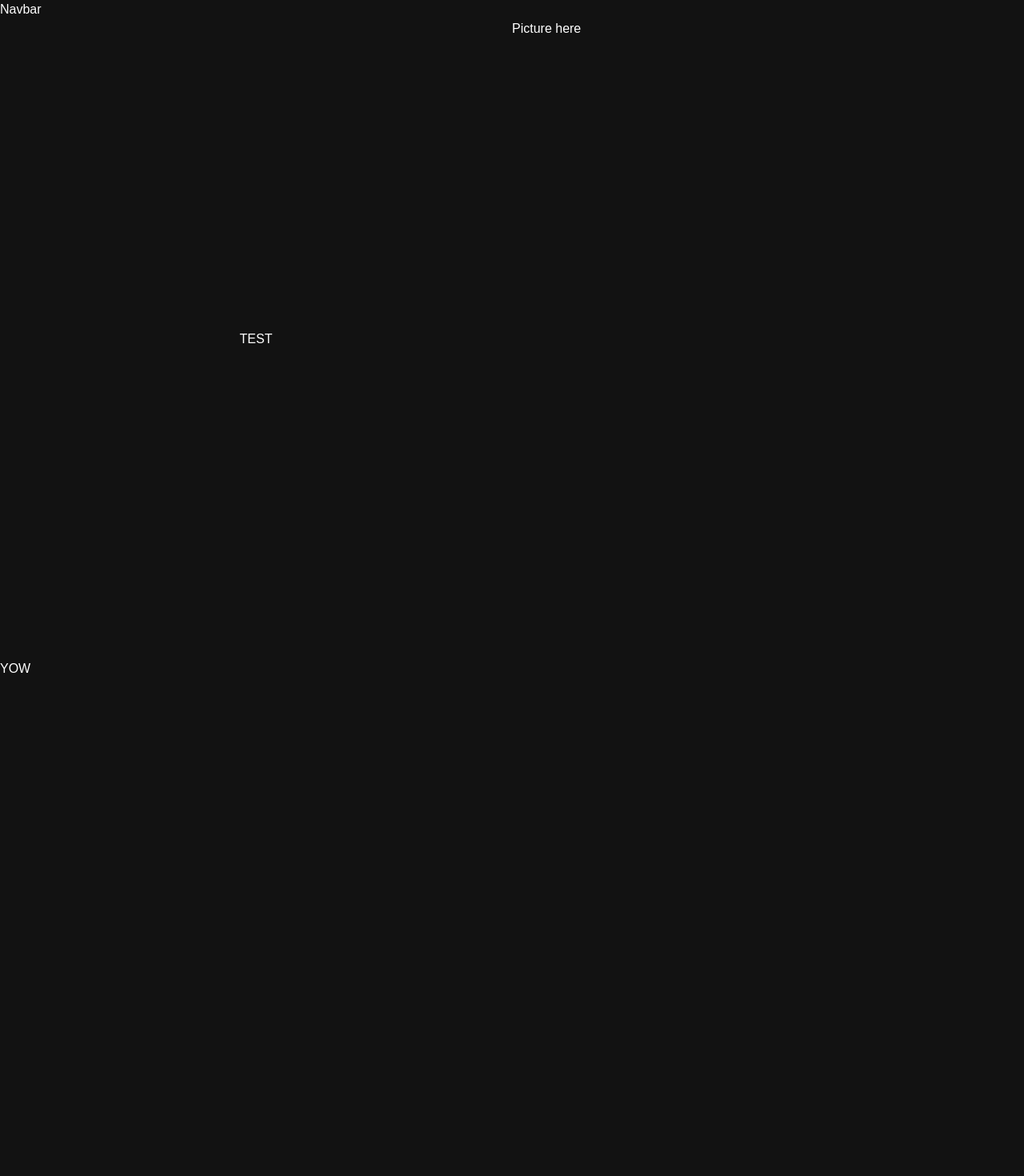
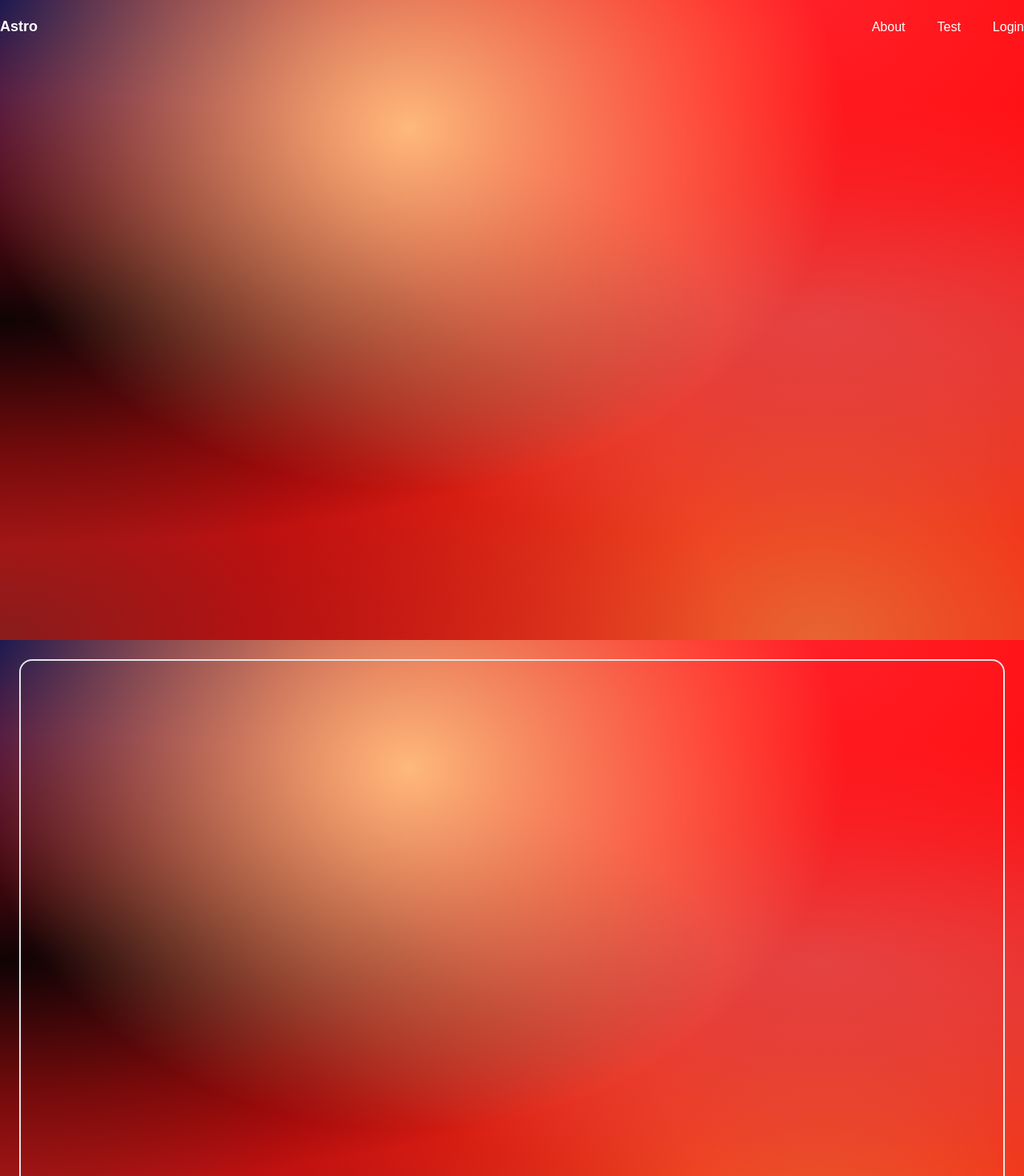
Before and after one commit to michelbeyrouty/esports_tournaments, a Next.js app: page / in a window 1280 px wide. Shown: the top 1470 px of the page at 80% size. Before the commit the page ends 848 px from the top, so only its background shows below. Built offline with nearby package versions, Linux system fonts and the light colour scheme.

Commit message:
Add navbar 1

```diff
--- /dev/null
+++ b/app/about/page.tsx
@@ -0,0 +1,3 @@
+export default function About() {
+  return <div>About</div>;
+}
--- a/app/page.tsx
+++ b/app/page.tsx
@@ -1,7 +1,21 @@
+import GlassPane from "@/components/GlassPane";
+import Navbar from "@/components/Navbar";
+
 export default function Home() {
   return (
     <main>
-      <div className="flex flex-row">
+      <div className="h-screen w-screen rainbow-mesh">
+        <Navbar />
+      </div>
+      <div className="h-screen w-screen rainbow-mesh p-6">
+        <GlassPane className="w-full h-full flex items-center justify-center"></GlassPane>
+      </div>
+    </main>
+  );
+}
+
+{
+  /* <div className="flex flex-row">
 <div className="basis-full bg-primary">Navbar</div>
 </div>
 <div className="flex flex-row relative w-full h-screen mx-auto">
@@ -12,7 +26,5 @@ export default function Home() {
 </div>
 <div className="flex flex-row">
 <div className="basis-full bg-primary">YOW</div>
-      </div>
-    </main>
-  );
+</div> */
 }
--- /dev/null
+++ b/components/GlassPane.tsx
@@ -0,0 +1,14 @@
+import clsx from "clsx";
+
+export default function GlassPane({ children, className }) {
+  return (
+    <div
+      className={clsx(
+        "glass rounded-2xl border-solid border-2 border-gray-200",
+        className
+      )}
+    >
+      {children}
+    </div>
+  );
+}
--- /dev/null
+++ b/components/Navbar.tsx
@@ -0,0 +1,39 @@
+"use client";
+import Link from "next/link";
+
+export default function Navbar({ children, className }) {
+  return (
+    <nav className="w-full flex items-center py-5 fixed top-0 z-20">
+      <div className="w-full flex justify-between items-center max-w-7xl mx-auto">
+        <Link
+          href="/"
+          className="flex items-center gap-2"
+          onClick={() => {
+            window.scrollTo(0, 0);
+          }}
+        >
+          <p className="text-white text-[18px] font-bold cursor-pointer flex hover:text-red-500">
+            Astro
+          </p>
+        </Link>
+        <ul className="list-none hidden sm:flex flex-row gap-10">
+          <li>
+            <Link href="/about">
+              <text className="">About</text>
+            </Link>
+          </li>
+          <li>
+            <Link href="/about">
+              <text className="">Test</text>
+            </Link>
+          </li>
+          <li>
+            <Link href="/about">
+              <text className="">Login</text>
+            </Link>
+          </li>
+        </ul>
+      </div>
+    </nav>
+  );
+}
--- a/styles/globals.css
+++ b/styles/globals.css
@@ -10,3 +10,18 @@
   scroll-behavior: smooth;
   color-scheme: dark;
 }
+
+.rainbow-mesh {
+  background-color: hsla(0, 100%, 50%, 1);
+  background-image: radial-gradient(
+      at 40% 20%,
+      hsla(28, 100%, 74%, 1) 0px,
+      transparent 50%
+    ),
+    radial-gradient(at 80% 0%, rgb(255, 31, 39) 0px, transparent 50%),
+    radial-gradient(at 0% 50%, rgb(15, 3, 4) 0px, transparent 50%),
+    radial-gradient(at 80% 50%, rgb(218, 80, 77) 0px, transparent 50%),
+    radial-gradient(at 0% 100%, rgb(137, 28, 28) 0px, transparent 50%),
+    radial-gradient(at 80% 100%, rgb(231, 100, 49) 0px, transparent 50%),
+    radial-gradient(at 0% 0%, rgb(30, 27, 80) 0px, transparent 50%);
+}
```
Lines whose indentation alone changed are shown as unchanged.
